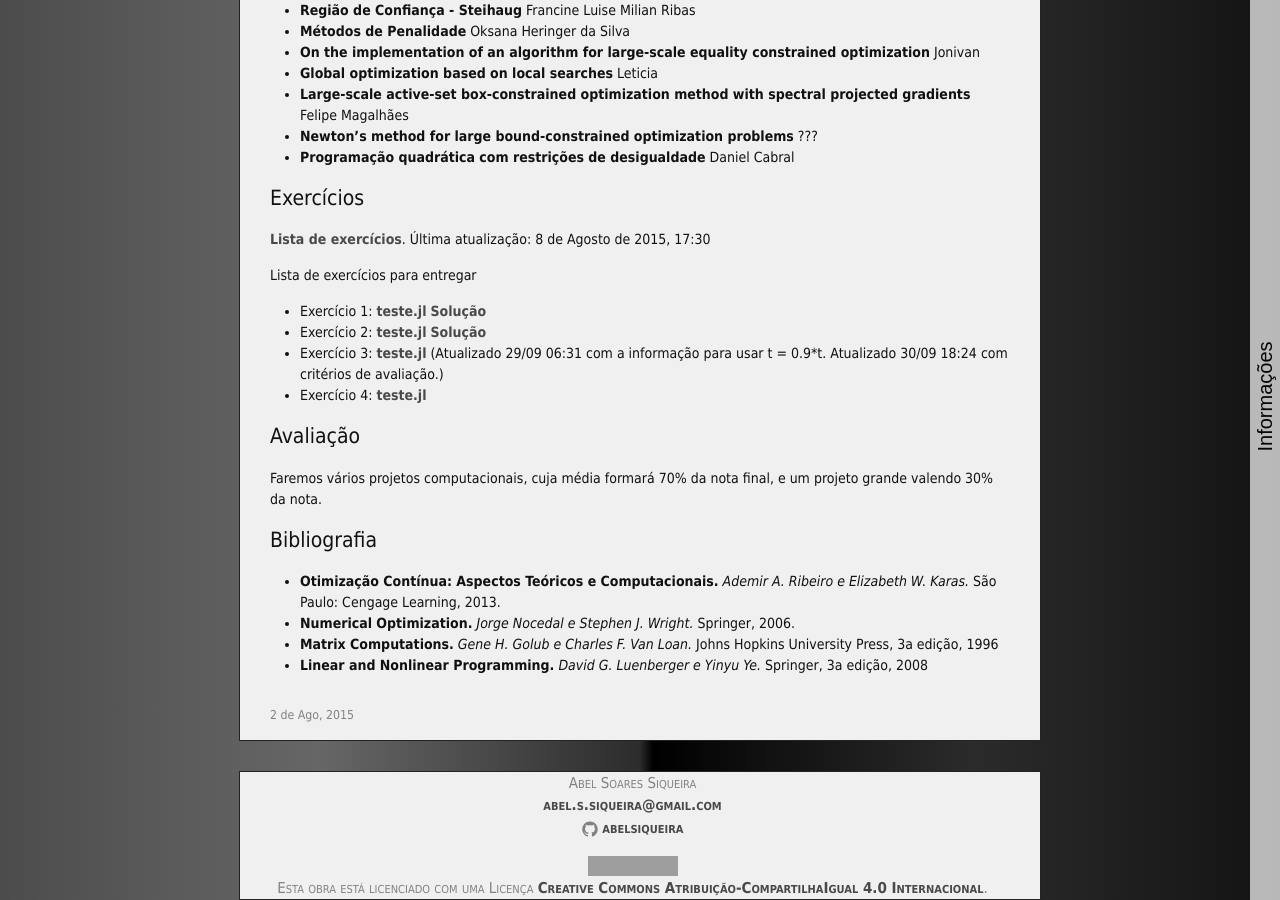
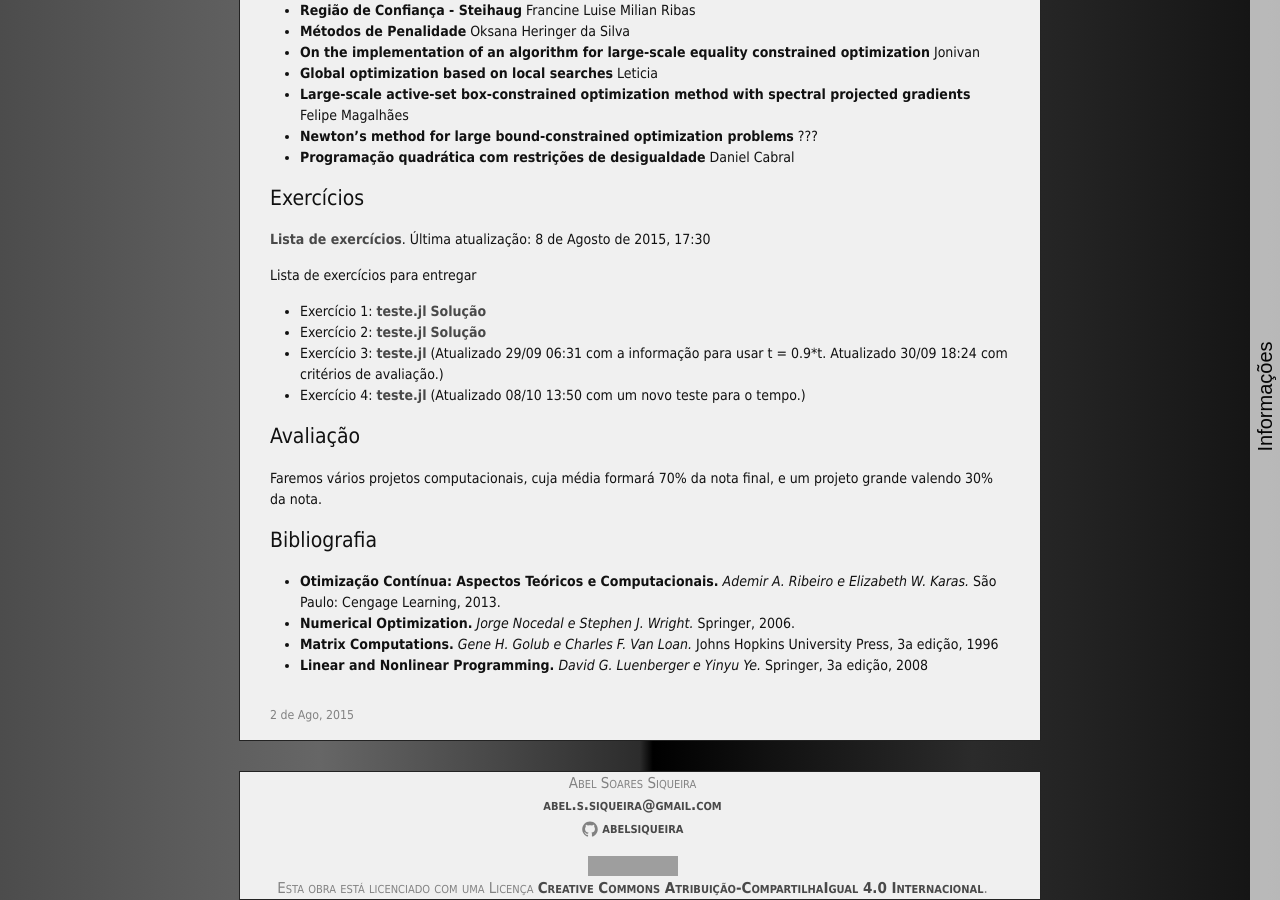
Before and after one commit to abelsiqueira/abelsiqueira.github.io-old, a Jekyll site: the page built from _posts/br/2015-08-02-cm114-2015s2.markdown, in a window 1280 px wide and 900 px high, scrolled down 1095 px. Built offline with Jekyll 4.4.1, drawn with Linux system fonts in a browser that asks for light colours; nearby versions of some CDN libraries; grey boxes are pictures that could not be loaded.

Commit message:
Atualiza cm114

```diff
--- a/_posts/br/2015-08-02-cm114-2015s2.markdown
+++ b/_posts/br/2015-08-02-cm114-2015s2.markdown
@@ -95,6 +95,7 @@ Lista de exercícios para entregar
     (Atualizado 29/09 06:31 com a informação
     para usar t = 0.9*t. Atualizado 30/09 18:24 com critérios de avaliação.)
   - Exercício 4: [teste.jl]({{ site.baseurl }}/disciplinas/cm114/ex4/teste.jl)
+    (Atualizado 08/10 13:50 com um novo teste para o tempo.)
 
 # Avaliação
 
```
Also changed, not shown: 1 other file.
